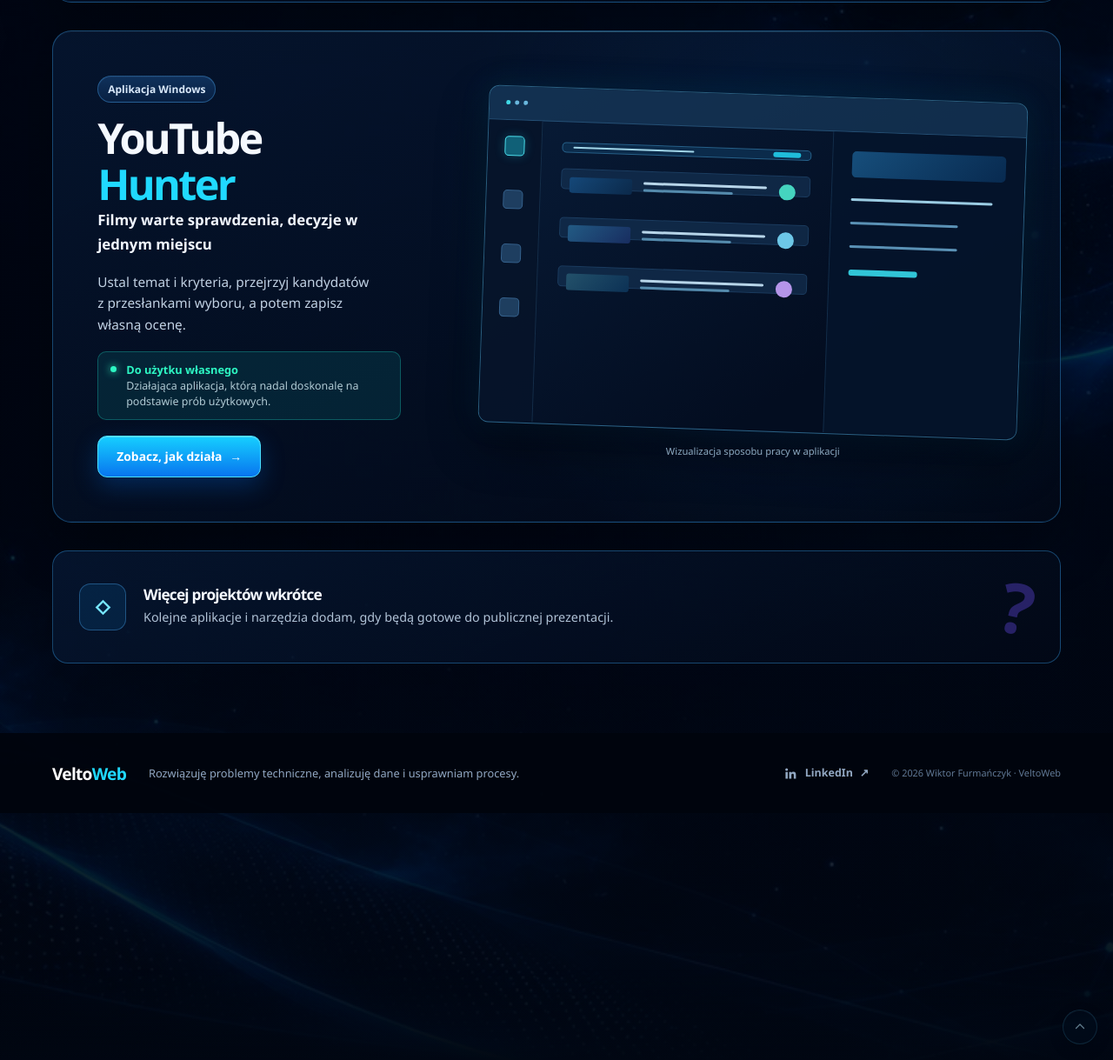
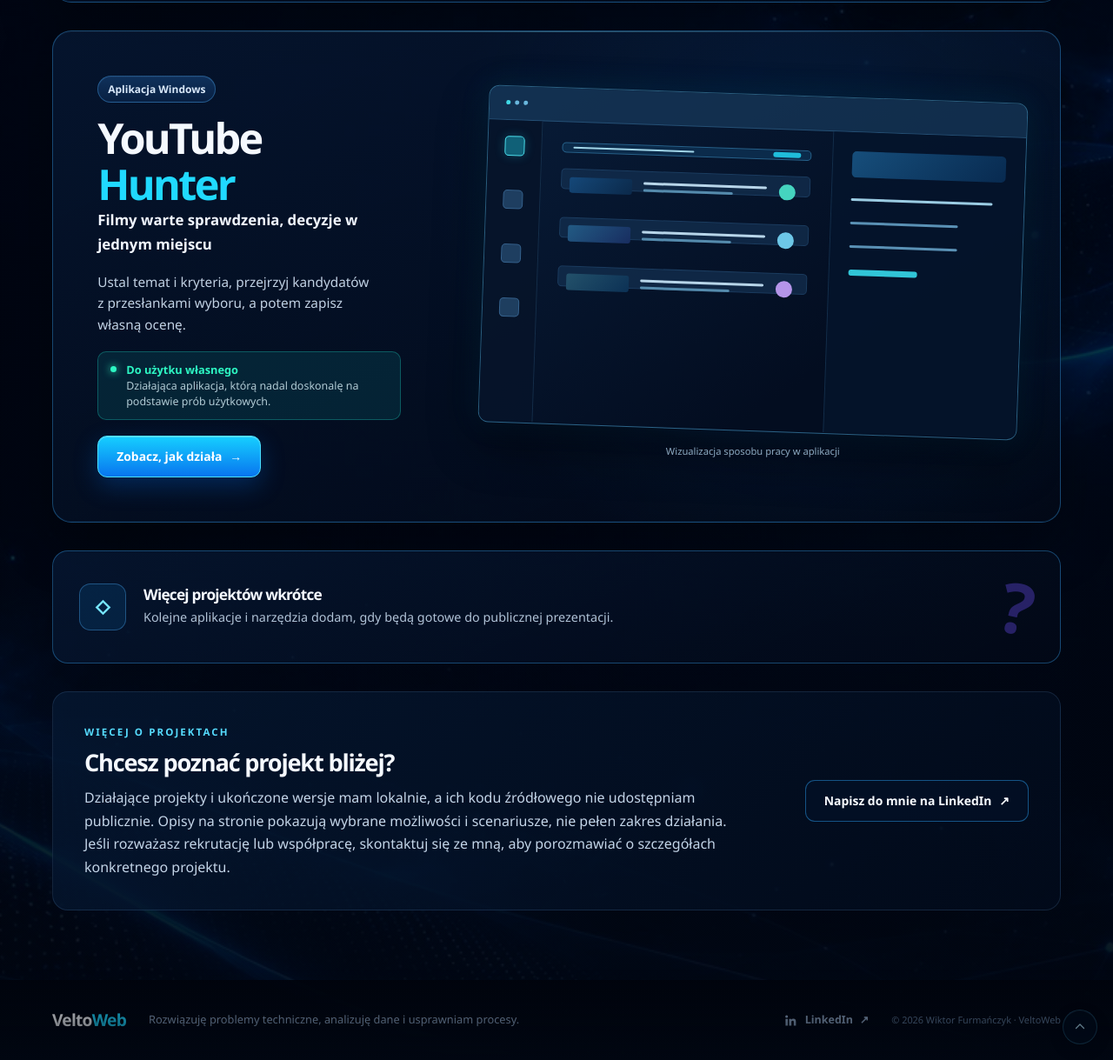
Before and after one commit to wiktor-furmanczyk/wiktor-furmanczyk.github.io, a Jekyll site: the page built from projects/index.md, in a window 1280 px wide and 1400 px high, scrolled down 1847 px, cut to the strip 181-1400 px from the top of the window. Shown: the whole strip at 87% size. Built offline with Jekyll 4.4.1, drawn with Linux system fonts in a browser that asks for light colours.

Commit message:
Explain private project access and invite contact

```diff
--- /dev/null
+++ b/_includes/project-access-note.html
@@ -0,0 +1,17 @@
+<aside class="project-access-note section-shell" aria-labelledby="project-access-title">
+  {% if page.lang == 'en-US' %}
+    <div>
+      <p class="section-kicker">A closer look</p>
+      <h2 id="project-access-title">Want to explore a project in more detail?</h2>
+      <p>Working projects and completed versions are kept locally, and I do not publish their source code. These pages show selected capabilities and use cases rather than everything the projects can do. If you are considering me for a role or a collaboration, contact me to discuss how a specific project works.</p>
+    </div>
+    <a class="button button-secondary" href="https://www.linkedin.com/in/wiktorfurmanczyk/" target="_blank" rel="noopener noreferrer">Contact me on LinkedIn <span aria-hidden="true">↗</span></a>
+  {% else %}
+    <div>
+      <p class="section-kicker">Więcej o projektach</p>
+      <h2 id="project-access-title">Chcesz poznać projekt bliżej?</h2>
+      <p>Działające projekty i ukończone wersje mam lokalnie, a ich kodu źródłowego nie udostępniam publicznie. Opisy na stronie pokazują wybrane możliwości i scenariusze, nie pełen zakres działania. Jeśli rozważasz rekrutację lub współpracę, skontaktuj się ze mną, aby porozmawiać o szczegółach konkretnego projektu.</p>
+    </div>
+    <a class="button button-secondary" href="https://www.linkedin.com/in/wiktorfurmanczyk/" target="_blank" rel="noopener noreferrer">Napisz do mnie na LinkedIn <span aria-hidden="true">↗</span></a>
+  {% endif %}
+</aside>
--- a/_layouts/project.html
+++ b/_layouts/project.html
@@ -5,6 +5,7 @@ body_class: project-body
 
 <article class="project-page">
   {{ content }}
+  {% include project-access-note.html %}
   <div class="project-footer-link">
     {% if page.lang == 'en-US' %}
       <a href="{{ '/en/projects/' | relative_url }}">← Back to all projects</a>
--- a/assets/css/style.scss
+++ b/assets/css/style.scss
@@ -587,6 +587,15 @@ body.header-hidden .site-header:not(:focus-within) { transform: translate3d(0, -
 .change-type { min-height: 25px; flex: 0 0 auto; align-self: start; padding: 2px 9px; color: #47deff; border-color: rgba(25,175,243,.55); font-size: .68rem; }.change-type.is-muted { color: #b8c8d8; border-color: rgba(75,132,181,.38); }
 
 .project-footer-link { width: min(calc(100% - 40px), var(--content-width)); margin: 0 auto 70px; padding-top: 22px; }
+.project-access-note { display: flex; align-items: center; justify-content: space-between; gap: 28px; padding: clamp(24px, 3vw, 36px); background: linear-gradient(135deg, rgba(5,24,50,.8), rgba(2,12,29,.72)); border: 1px solid var(--border-soft); border-radius: var(--radius); }
+.project-access-note > div { max-width: 760px; }
+.project-access-note .section-kicker { margin-bottom: 9px; }
+.project-access-note h2 { margin: 0 0 10px; font-size: clamp(1.3rem, 2.2vw, 1.7rem); line-height: 1.25; }
+.project-access-note p:last-child { margin: 0; color: #c4d5e8; font-size: 1rem; line-height: 1.65; }
+.project-access-note .button { flex: 0 0 auto; text-align: center; }
+.project-page > .project-access-note { margin-bottom: 20px; }
+.projects-showcase > .project-access-note { width: 100%; }
+@media (max-width: 760px) { .project-access-note { align-items: stretch; flex-direction: column; gap: 20px; } .project-access-note .button { width: 100%; } }
 .standard-page .page-content { width: min(calc(100% - 40px), var(--content-width)); margin: 0 auto; padding-block: 70px; }.standard-page .page-content > h1 { font-size: clamp(2.8rem, 6vw, 5rem); }.standard-page .page-content > p, .standard-page .page-content > ul { max-width: 780px; color: var(--muted); }
 
 .site-footer { position: relative; padding: 26px 0; background: rgba(1,5,13,.94); }
--- a/projects/index.md
+++ b/projects/index.md
@@ -74,4 +74,5 @@ image_alt: Logo VeltoWeb na granatowym, neonowym tle
     <div><h2>Więcej projektów wkrótce</h2><p>Kolejne aplikacje i narzędzia dodam, gdy będą gotowe do publicznej prezentacji.</p></div>
     <span class="projects-question" aria-hidden="true">?</span>
   </aside>
+  {% include project-access-note.html %}
 </section>
```
Also changed, not shown: en/projects/index.md (+1 -0 lines).
